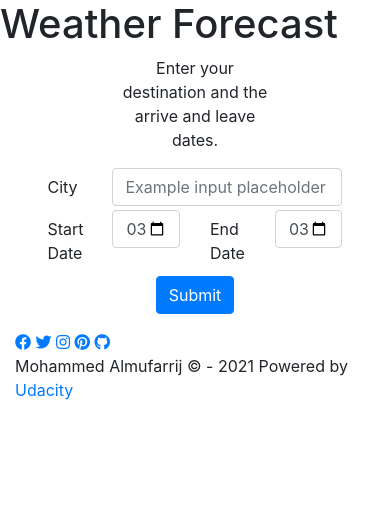
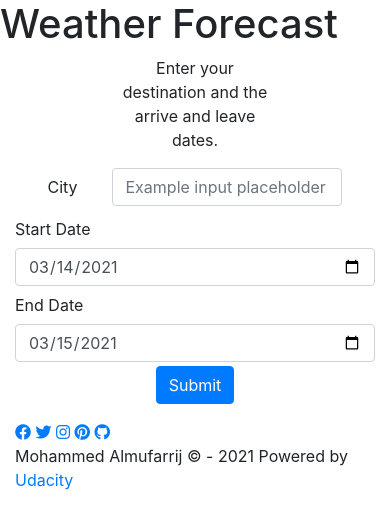
Before and after one commit to MohammedK15/udacity_p5_TravelApp, a website: page src/client/views/index.html in a window 390 px wide. Drawn offline with nearby package versions, Linux system fonts and the light colour scheme.

Commit message:
fix page on smaller screen

```diff
--- a/package.json
+++ b/package.json
@@ -32,14 +32,16 @@
     "css-loader": "^4.3.0",
     "file-loader": "^6.1.1",
     "html-webpack-plugin": "^3.2.0",
-    "jest": "^26.5.3",
+    "jest": "^26.6.3",
     "mini-css-extract-plugin": "^0.9.0",
     "node-sass": "^4.14.1",
     "nodemon": "^2.0.7",
     "optimize-css-assets-webpack-plugin": "^5.0.4",
     "prettier": "^2.2.1",
     "sass-loader": "^10.0.3",
+    "server-destroy": "^1.0.1",
     "style-loader": "^2.0.0",
+    "supertest": "^6.1.3",
     "terser-webpack-plugin": "^1.4.5",
     "toastify-js": "^1.9.3",
     "webpack-dev-server": "^3.11.0",
--- a/src/client/views/index.html
+++ b/src/client/views/index.html
@@ -37,13 +37,13 @@
                 <input type="text" class="form-control" id="travelCityInput" placeholder="Example input placeholder" required>
               </div>
             </div>
-            <div class="row mb-1">
-              <label for="start-date-input" class="col-2 offset-1 col-form-label">Start Date</label>
-              <div class="col-3">
+            <div class="row mb-1 justify-content-center">
+              <label for="start-date-input" class="col-lg-2 col-md-3 col-form-label">Start Date</label>
+              <div class="col-lg-3 col-md-7">
                 <input class="form-control" type="date" value="2021-03-14" id="start-date-input" required>
               </div>
-              <label for="end-date-input" class="col-2 col-form-label">End Date</label>
-              <div class="col-3">
+              <label for="end-date-input" class="col-lg-2 col-md-3 col-form-label">End Date</label>
+              <div class="col-lg-3 col-md-7">
                 <input class="form-control" type="date" value="2021-03-15" id="end-date-input" required>
               </div>
             </div>
```
Also changed, not shown: 1 other file.
